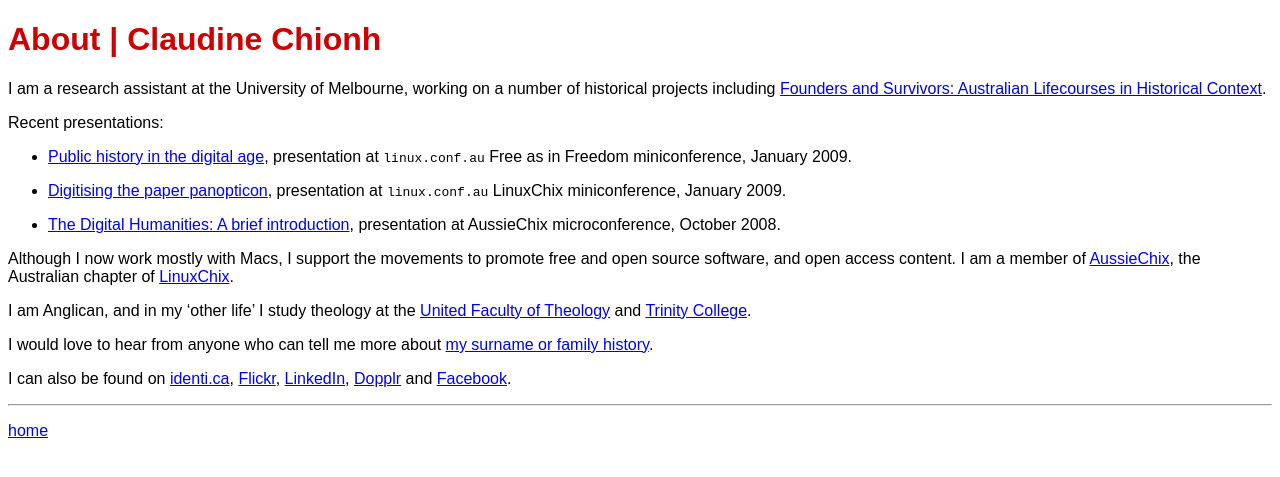
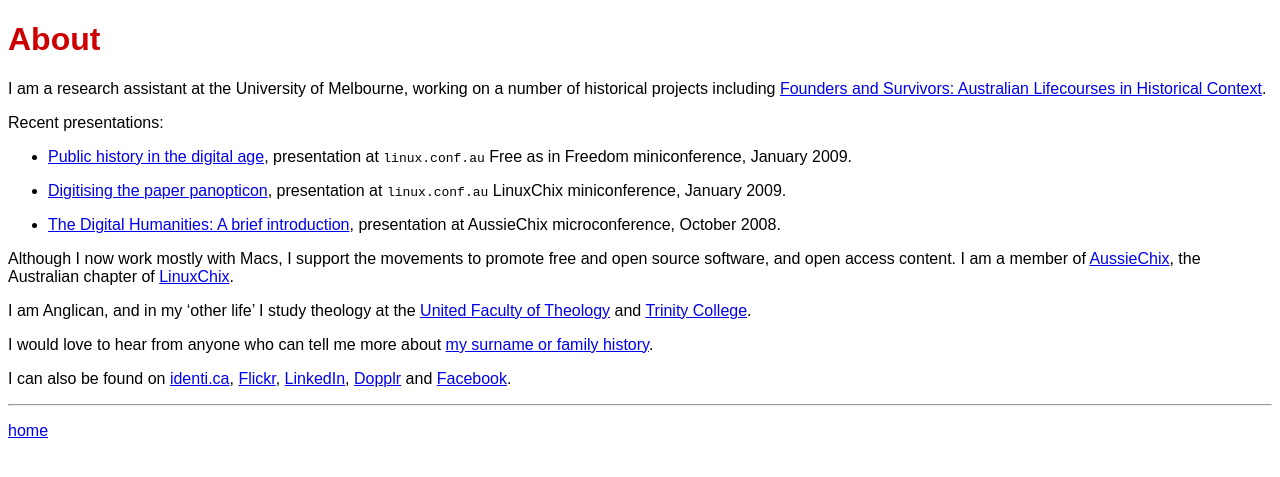
Before and after one commit to claudinec/claudinec.github.io, a Jekyll site: the page built from index.markdown, in a window 1280 px wide. Shown: the top 477 px of the page. Built offline with Jekyll 4.4.1, drawn with Linux system fonts in a browser that asks for light colours.

Commit message:
name in title

```diff
--- a/_layouts/default.html
+++ b/_layouts/default.html
@@ -1,12 +1,12 @@
 <!DOCTYPE html>
 <html>
   <head>
-    <title>Claudine Chionh: {{ page.title }}</title>
+    <title>{{ page.title }} | Claudine Chionh</title>
     <link href="/claudine.css" rel="stylesheet" type="text/css">
   </head>
 
   <body>
-    <h1>{{ page.title }} | Claudine Chionh</h1>
+    <h1>{{ page.title }}</h1>
 
     {{ content }}
 
```
